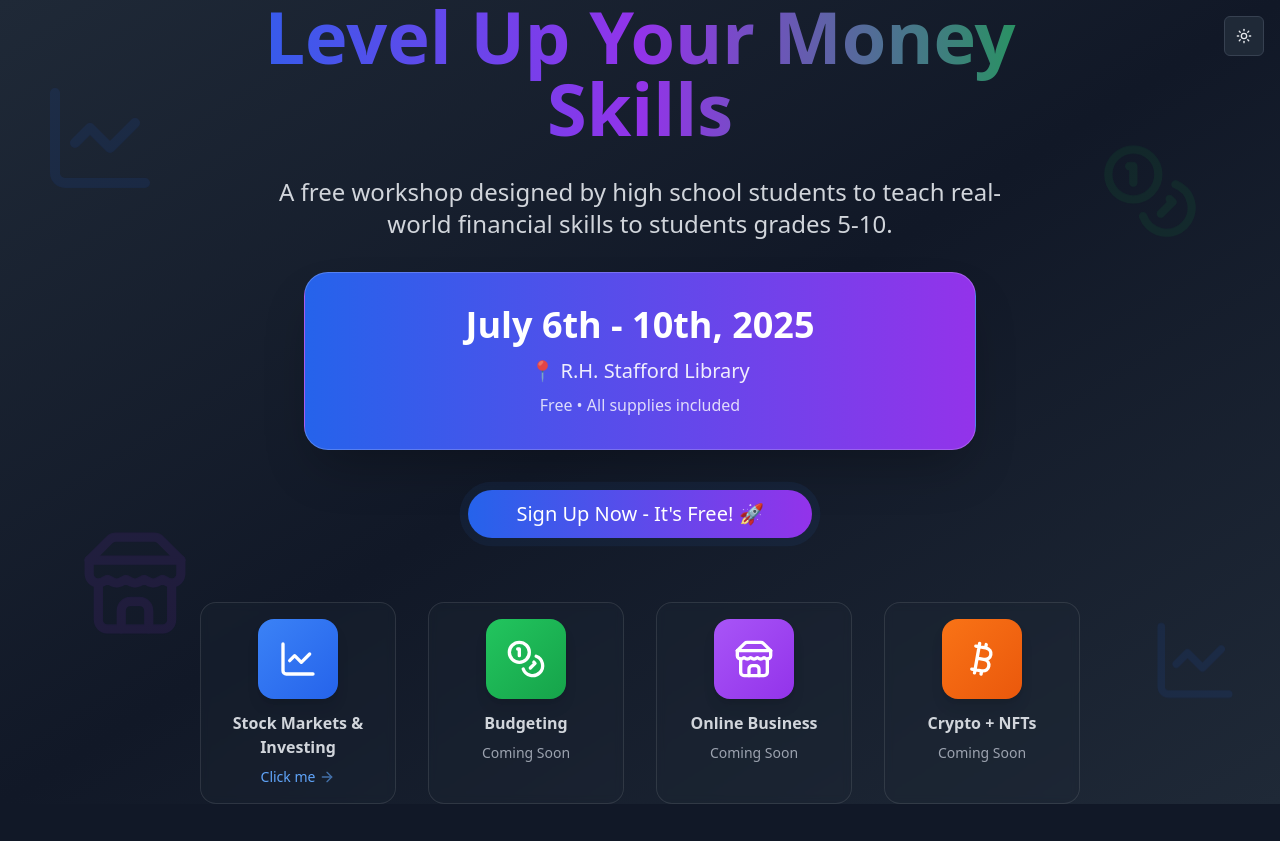
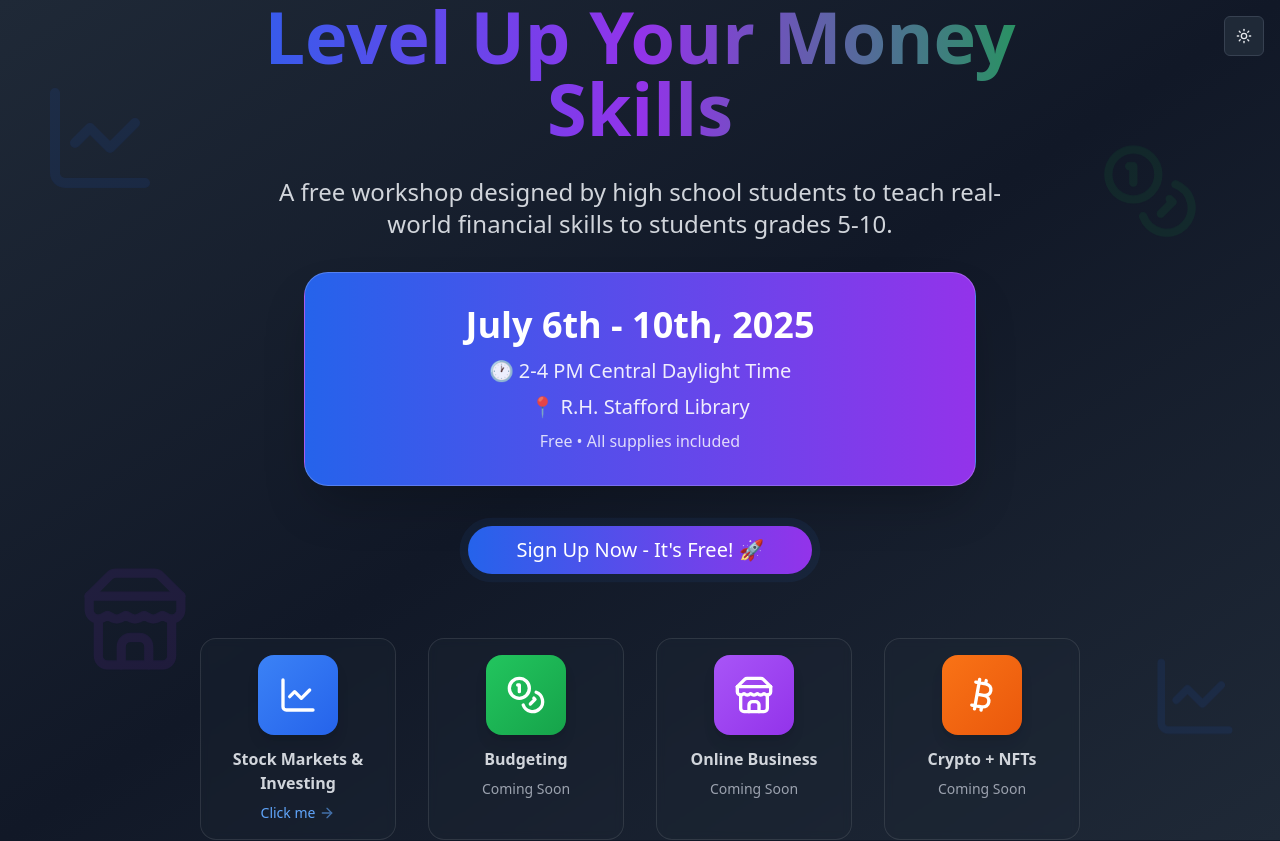
Before and after one commit to muj3b/spendora-workshop, a React (Vite) app: page / in a window 1280 px wide. Shown: the top 841 px of the page. Built offline with nearby package versions, Linux system fonts and the light colour scheme.

Commit message:
Add workshop time
Added the time (2-4 PM CDT) to the workshop date information in the hero section.

```diff
--- a/src/components/Hero.tsx
+++ b/src/components/Hero.tsx
@@ -41,6 +41,9 @@ const Hero = () => {
             <h2 className="text-2xl sm:text-3xl md:text-4xl font-bold text-white mb-3">
               July 6th - 10th, 2025
             </h2>
+            <p className="text-lg sm:text-xl text-white/90 mb-2">
+              🕐 2-4 PM Central Daylight Time
+            </p>
             <p className="text-lg sm:text-xl text-white/90 mb-2">
               📍 R.H. Stafford Library
             </p>
```
